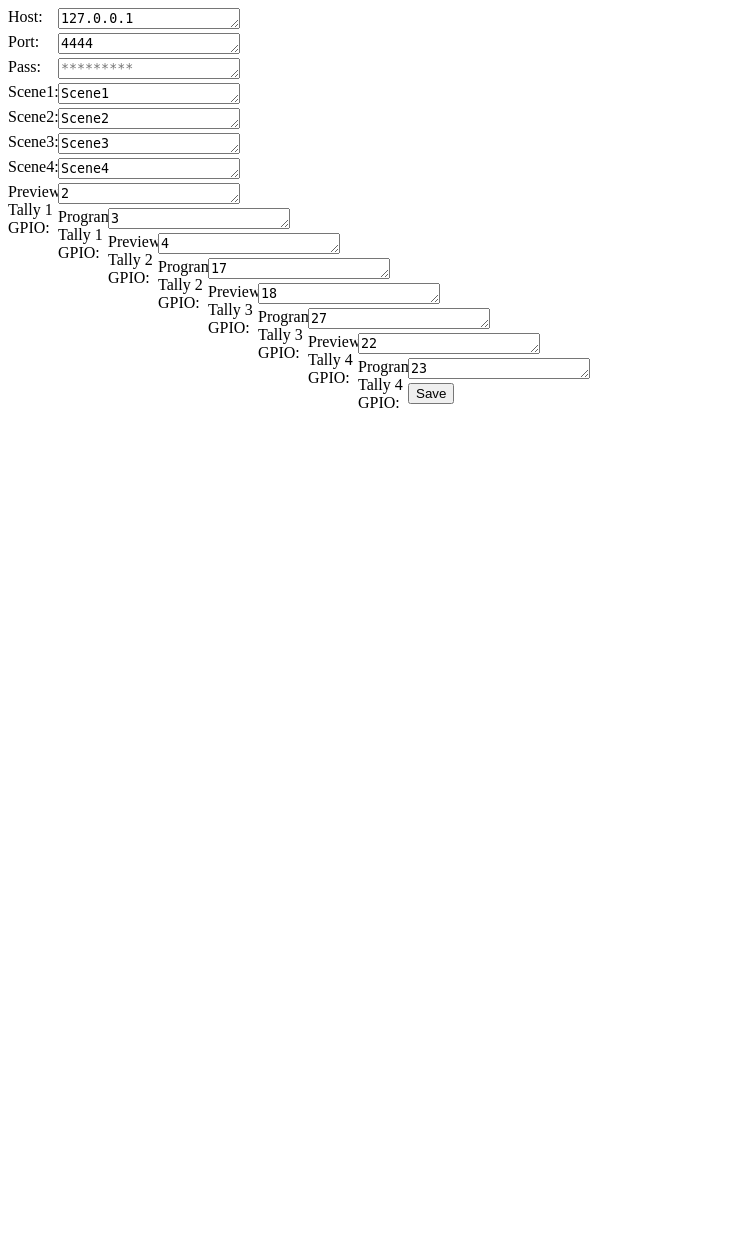
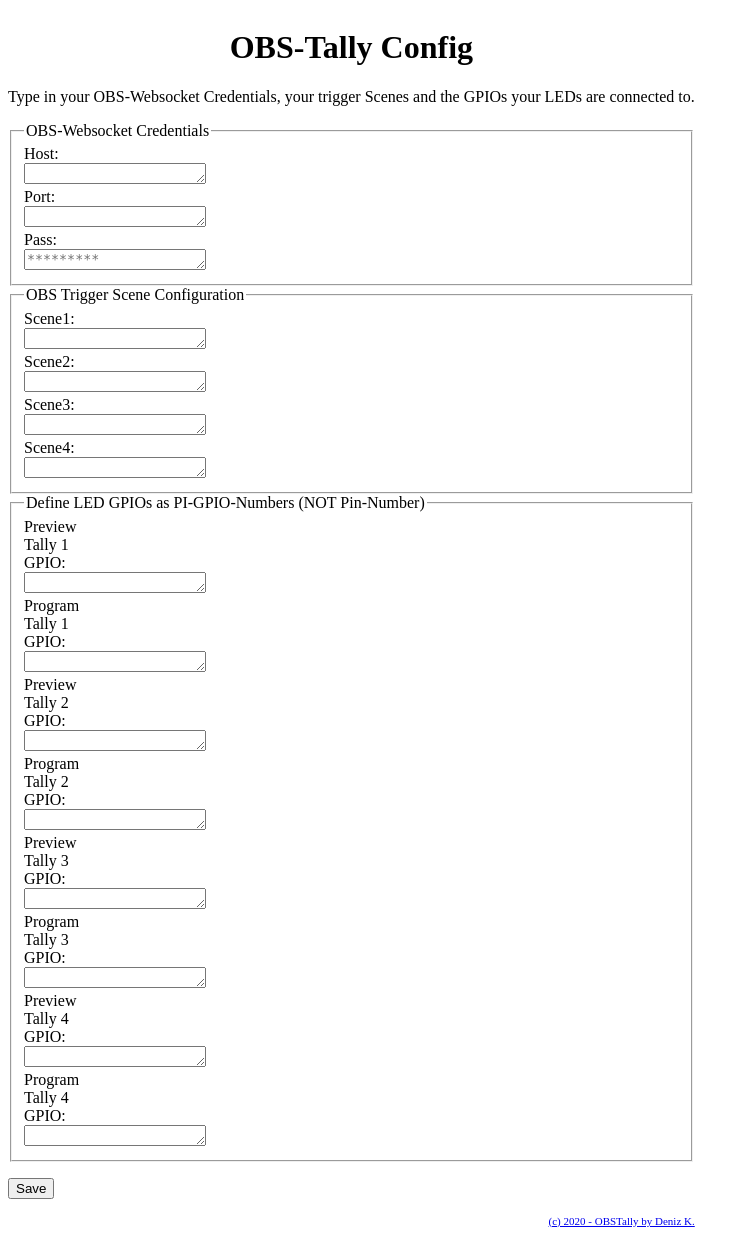
Before and after one commit to denizkoekden/OBSTally, a PHP site: page / in a window 1280 px wide. Shown: the whole page, without its empty margins (0-749 px from the left). Before the commit the page ends 408 px from the top, so only its background shows below. Run offline with PHP 8.4, Linux system fonts and the light colour scheme.

Commit message:
Improved Config Interface

```diff
--- a/index.php
+++ b/index.php
@@ -1,8 +1,16 @@
 <!DOCTYPE html>
 <?php
+
+//Set your tally.xml-Location
+
+$Tally_Config = '/home/pi/OBSTally/tally.xml';
+
+
+/* You dont need to change anything below here */
+
 if(isset($_POST['save']))
 {
-	$data=simplexml_load_file('tally.xml');
+	$data=simplexml_load_file($Tally_Config);
 	$data->host=$_POST['host'];
 	$data->port=$_POST['port'];
 	$data->pass=$_POST['pass'];
@@ -18,12 +26,12 @@ if(isset($_POST['save']))
         $data->pgm_tally_3=$_POST['pgm_tally_3'];
 	$data->pv_tally_4=$_POST['pv_tally_4'];
         $data->pgm_tally_4=$_POST['pgm_tally_4'];
-	$handle=fopen("tally.xml","wb");
+	$handle=fopen($Tally_Config,"wb");
 	fwrite($handle,$data->asXML());
 	fclose($handle);
 }
 
-$data=simplexml_load_file('tally.xml');
+$data=simplexml_load_file($Tally_Config);
 $host=$data->host;
 $port=$data->port;
 $pass=$data->pass;
@@ -45,14 +53,20 @@ $pgm_tally_4=$data->pgm_tally_4;
 /* form elements */
 label {
     display: block;
-    float: left;
+    float: center;
     width: 50px;
 }
 </style>
-<title>OBSTally Config</title>
+<title> OBS Tally Config </title>
 </head>
 <body>
 <form method="post">
+	<div style='text-align:left;display:inline-block;min-width:340px;'><div style='text-align:center;'>
+	<noscript>To use OBSTally, please enable JavaScript<br></noscript>
+	<h1>OBS-Tally Config</h1>
+	<a>Type in your OBS-Websocket Credentials, your trigger Scenes and the GPIOs your LEDs are connected to.</a></p></div>
+	<fieldset>
+	<legend>OBS-Websocket Credentials </legend>
 	<label for="host">Host:</label>
     <textarea rows="1" cols="20" name="host" ><?php echo $host ?></textarea>
     <br>
@@ -62,6 +76,9 @@ label {
 	<label for="pass">Pass:</label>
     <textarea rows="1" cols="20" name="pass" placeholder="*********"></textarea>
     <br>
+	</fieldset>
+	<fieldset>
+	<legend> OBS Trigger Scene Configuration</legend>
 	<label for="scene1">Scene1:</label>
 	<textarea rows="1" cols="20" name="scene1"><?php echo $scene1 ?></textarea>
     <br>
@@ -74,6 +91,9 @@ label {
         <label for="scene4">Scene4:</label>
         <textarea rows="1" cols="20" name="scene4"><?php echo $scene4 ?></textarea>
     <br>
+	</fieldset>
+	<fieldset>
+	<legend> Define LED GPIOs as PI-GPIO-Numbers (NOT Pin-Number)</legend>
         <label for="pv_tally_1">Preview Tally 1 GPIO:</label>
         <textarea rows="1" cols="20" name="pv_tally_1"><?php echo $pv_tally_1 ?></textarea>
     <br>
@@ -98,7 +118,9 @@ label {
         <label for="pgm_tally_4">Program Tally 4 GPIO:</label>
         <textarea rows="1" cols="20" name="pgm_tally_4"><?php echo $pgm_tally_4 ?></textarea>
     <br>
-    <input type="submit" name="save" value="Save">
-	<br><br><br>
-</form>
+	</fieldset>
+    </p>
+	<input type="submit" name="save" value="Save">
+</form></p>
+<div style='text-align:right;font-size:11px;'><a href='https://github.com/denizkoekden' target='_blank'>(c) 2020 -  OBSTally by Deniz K.</a></div></div>
 </body>
```
